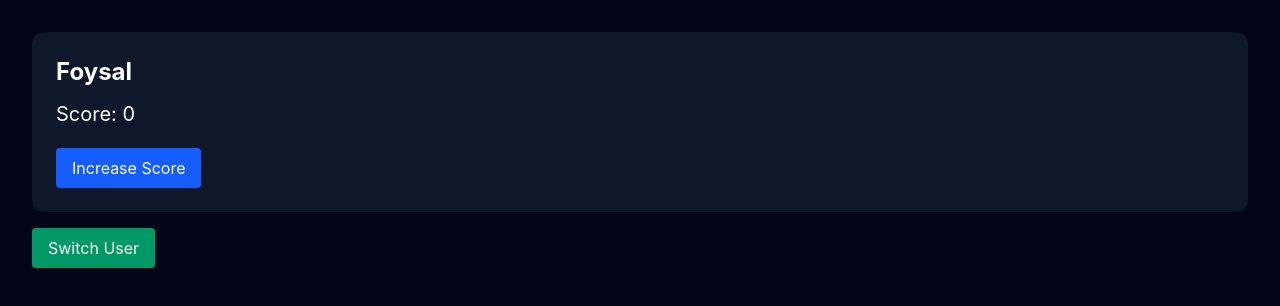
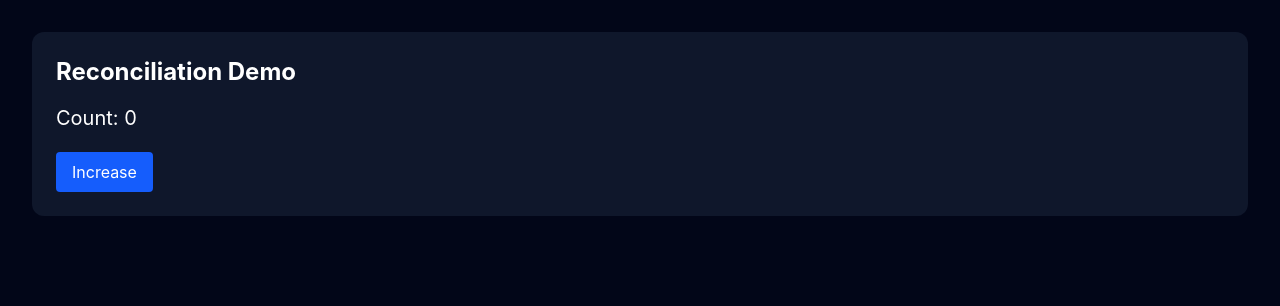
Before and after one commit to foysaliio/React-Mastery-Journey, a React (Vite) app: page / in a window 1280 px wide. Shown: the top 306 px of the page. Built offline with nearby package versions, Linux system fonts and the light colour scheme.

Commit message:
feat(react): understand reconciliation mental model

```diff
--- a/src/App.tsx
+++ b/src/App.tsx
@@ -1,26 +1,9 @@
-import { useState } from "react";
-import ProfilePanel from "./Components/ProfilePanel";
+import ReconciliationDemo from "./Components/ReconciliationDemo";
 
 function App() {
-  const [isFirstUser, setIsFirstUser] = useState<boolean>(true);
-
-  const currentName: string = isFirstUser ? "Foysal" : "Sadik";
-
-  const switchUser = (): void => {
-    setIsFirstUser((current) => !current);
-  };
-
   return (
     <main className="min-h-screen bg-slate-950 p-8">
-      <ProfilePanel name={currentName} />
-
-      <button
-        type="button"
-        onClick={switchUser}
-        className="mt-4 rounded bg-emerald-600 px-4 py-2 text-white"
-      >
-        Switch User
-      </button>
+      <ReconciliationDemo />
     </main>
   );
 }
--- a/src/Components/ProfilePanel.tsx
+++ /dev/null
@@ -1,31 +0,0 @@
-import { useState } from "react";
-
-type ProfilePanelProps = {
-  name: string;
-};
-
-function ProfilePanel({ name }: ProfilePanelProps) {
-  const [score, setScore] = useState<number>(0);
-
-  const increaseScore = (): void => {
-    setScore((current) => current + 1);
-  };
-
-  return (
-    <section className="rounded-xl bg-slate-900 p-6 text-white">
-      <h2 className="text-2xl font-bold">{name}</h2>
-
-      <p className="mt-3 text-xl">Score: {score}</p>
-
-      <button
-        type="button"
-        onClick={increaseScore}
-        className="mt-5 rounded bg-blue-600 px-4 py-2"
-      >
-        Increase Score
-      </button>
-    </section>
-  );
-}
-
-export default ProfilePanel;
--- /dev/null
+++ b/src/Components/ReconciliationDemo.tsx
@@ -0,0 +1,27 @@
+import { useState } from "react";
+
+function ReconciliationDemo() {
+  const [count, setCount] = useState<number>(0);
+
+  const increaseCount = (): void => {
+    setCount((current) => current + 1);
+  };
+
+  return (
+    <section className="rounded-xl bg-slate-900 p-6 text-white">
+      <h2 className="text-2xl font-bold">Reconciliation Demo</h2>
+
+      <p className="mt-4 text-xl">Count: {count}</p>
+
+      <button
+        type="button"
+        onClick={increaseCount}
+        className="mt-5 rounded bg-blue-600 px-4 py-2"
+      >
+        Increase
+      </button>
+    </section>
+  );
+}
+
+export default ReconciliationDemo;
```
